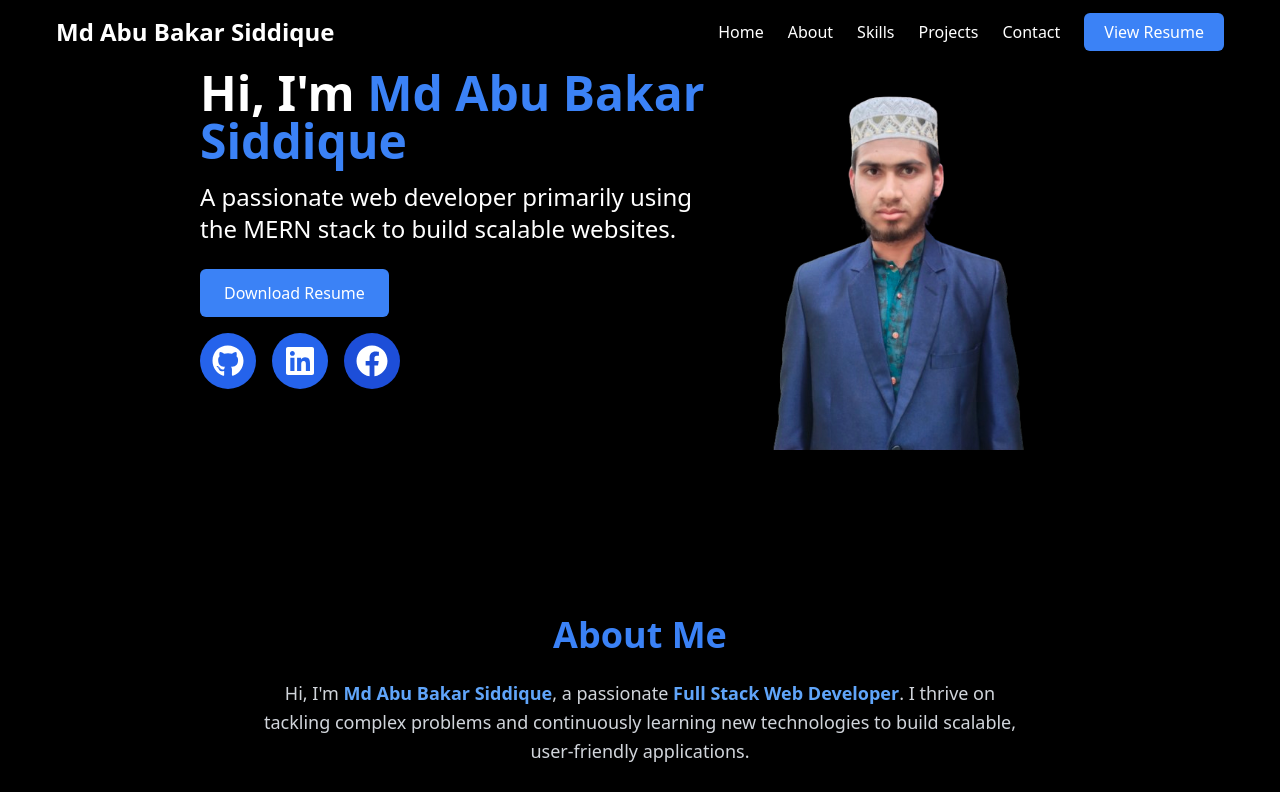
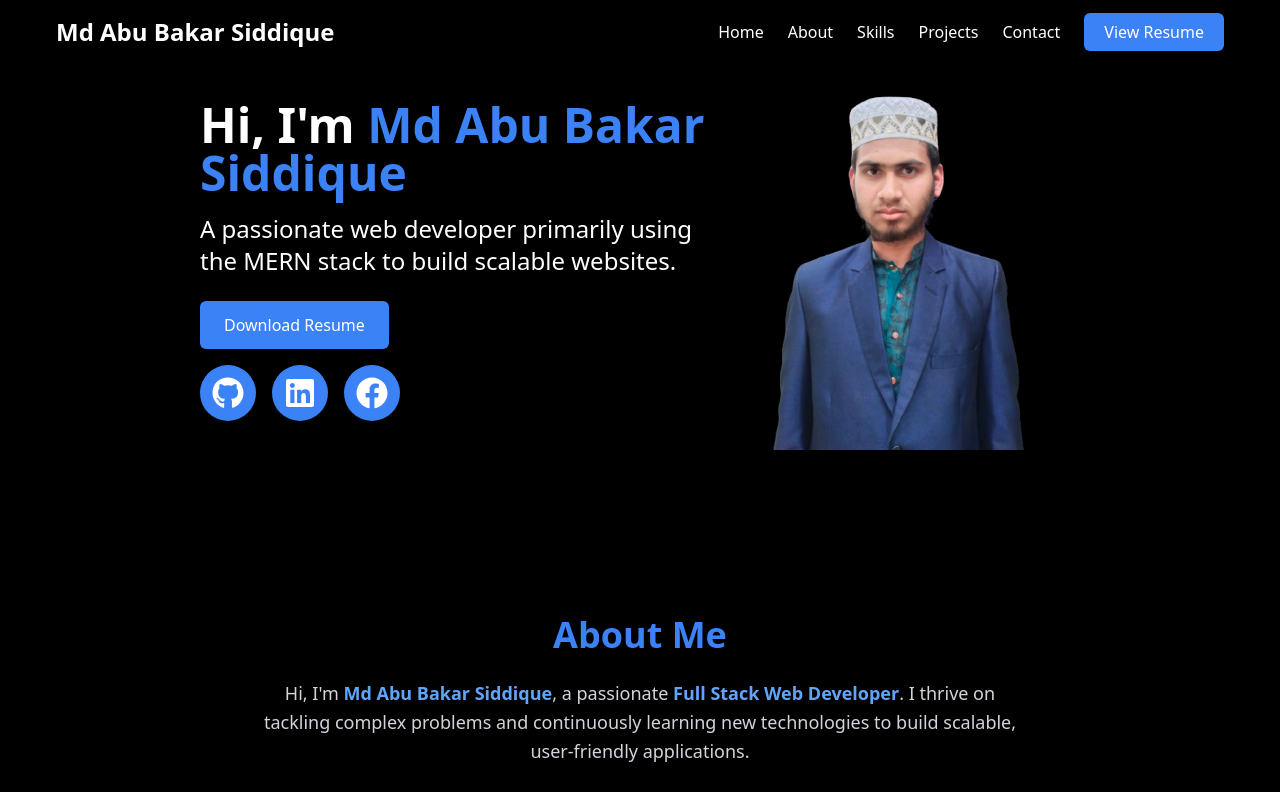
Before and after one commit to abubakar308/portfolio, a React (Vite) app: page / in a window 1280 px wide. Shown: the top 792 px of the page. Built offline with nearby package versions, Linux system fonts and the light colour scheme.

Commit message:
updated resume drive link

```diff
--- a/src/components/HeroSection.jsx
+++ b/src/components/HeroSection.jsx
@@ -13,7 +13,7 @@ const isInView = useInView(ref, { triggerOnce: true });
         className="flex flex-col bg-black text-white lg:flex-row items-center  pt-20 md:pt-6 justify-center px-6 lg:px-16"
       >
         {/* Left Content */}
-        <div className="text-center lg:text-left max-w-lg">
+        <div className="text-center lg:text-left md:pt-16 max-w-lg">
           <motion.h1
             className="text-4xl lg:text-5xl font-semibold"
             initial={{ opacity: 0, x: -50 }}
@@ -33,7 +33,7 @@ const isInView = useInView(ref, { triggerOnce: true });
           </motion.p>
 
           <motion.a
-            href="https://drive.google.com/uc?export=download&id=10G4G9L7bnbsUlwVRU6EECTW7MALf_fV-"
+            href="https://drive.google.com/uc?export=download&id=1909-oKKJPFXLi7hQQftmyn06D6pWJmc3"
             initial={{ opacity: 0, scale: 0.8 }}
             animate={isInView ? { opacity: 1, scale: 1 } : {}}
             transition={{ duration: 0.8, delay: 0.5 }}
@@ -53,7 +53,7 @@ const isInView = useInView(ref, { triggerOnce: true });
             <a
               href="https://github.com/abubakar308"
               target="_blank"
-              className="text-white bg-blue-600 p-3 rounded-full hover:bg-blue-700 transition duration-300"
+              className="text-white bg-blue-500 p-3 rounded-full hover:bg-blue-700 transition duration-300"
             >
               <FaGithub size={32} className="text-2xl" />
             </a>
@@ -61,7 +61,7 @@ const isInView = useInView(ref, { triggerOnce: true });
             <a
               href="https://www.linkedin.com/in/abubakar308"
               target="_blank"
-              className="text-white bg-blue-600 p-3 rounded-full hover:bg-blue-500 transition duration-300"
+              className="text-white bg-blue-500 p-3 rounded-full hover:bg-blue-700 transition duration-300"
             >
               <FaLinkedin size={32} className="text-2xl" />
             </a>
@@ -69,7 +69,7 @@ const isInView = useInView(ref, { triggerOnce: true });
             <a
               href="https://www.facebook.com/mdabubakar308"
               target="_blank"
-              className="text-white bg-blue-700 p-3 rounded-full hover:bg-blue-600 transition duration-300"
+              className="text-white bg-blue-500 p-3 rounded-full hover:bg-blue-700 transition duration-300"
             >
               <FaFacebook size={32} className="text-2xl" />
             </a>
--- a/src/components/Navbar.jsx
+++ b/src/components/Navbar.jsx
@@ -27,7 +27,7 @@ const Navbar = () => {
         >
             <div className="px-4 md:px-10 flex justify-between items-center">
                 {/* Logo */}
-                <div className="text-2xl font-bold">Md Abu Bakar Siddique</div>
+                <h2 className="text-2xl font-bold">Md Abu Bakar Siddique</h2>
 
                 {/* Desktop Navigation */}
                 <ul className="hidden lg:flex space-x-6">
@@ -55,7 +55,7 @@ const Navbar = () => {
                         transition={{ duration: 0.8, delay: 0.5 }}
                     >
                         <a
-                            href="https://drive.google.com/file/d/10G4G9L7bnbsUlwVRU6EECTW7MALf_fV-/view"
+                            href="https://drive.google.com/file/d/1909-oKKJPFXLi7hQQftmyn06D6pWJmc3/view?usp=sharing"
                             target="_blank"
                             rel="noopener noreferrer"
                             className="bg-blue-500 text-white px-5 py-2 rounded-md hover:bg-blue-700 transition"
@@ -84,7 +84,7 @@ const Navbar = () => {
                         animate={{ x: 0 }}
                         exit={{ x: "100%" }}
                         transition={{ duration: 0.4, ease: "easeInOut" }}
-                        className="fixed top-0 right-0 h-screen w-[80%] bg-gray-900 bg-opacity-95 backdrop-blur-md flex flex-col items-center text-center space-y-6 pt-10 text-xl font-semibold z-50 shadow-lg"
+                        className="fixed top-0 right-0 h-screen w-[70%] bg-gray-900 bg-opacity-95 backdrop-blur-md flex flex-col items-center text-center space-y-6 pt-10 text-xl font-semibold z-50 shadow-lg"
                     >
                         {/* Close Icon */}
                         <div className="absolute top-5 right-5">
--- a/src/components/Skills.jsx
+++ b/src/components/Skills.jsx
@@ -55,7 +55,7 @@ const Skills = () => {
 
             {/* Skill Grid */}
             <motion.div
-              className="grid grid-cols-2 md:grid-cols-4 lg:grid-cols-5 gap-8 justify-center"
+              className="grid grid-cols-2 sm:grid-cols-3 md:grid-cols-4 lg:grid-cols-5 gap-8 justify-center"
               initial="hidden"
               animate={isInView ? "visible" : "hidden"}
               variants={{
```
